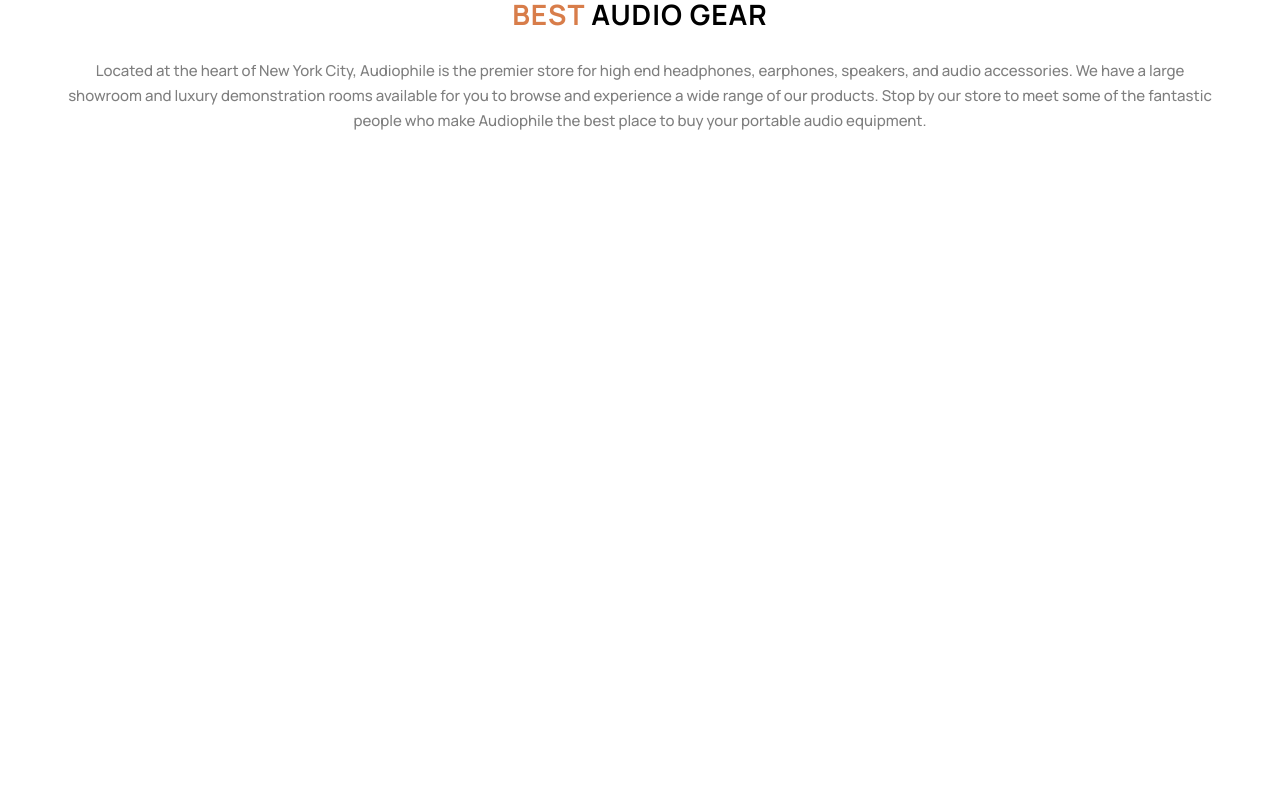
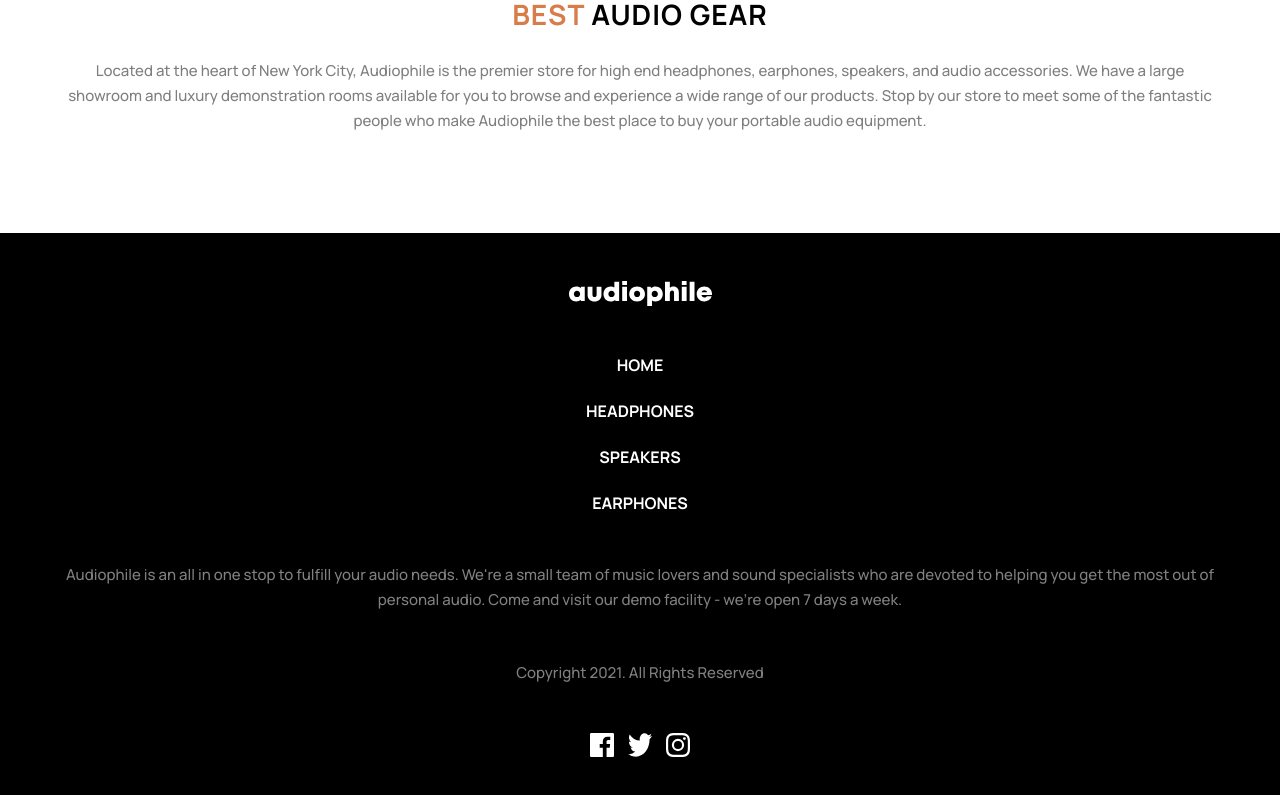
Before and after one commit to beqa200/audiophile-ecommerce-website, a React (Vite) app: page / in a window 1280 px wide. Shown: the part 4062-4857 px from the top of the page. Before the commit the page ends 4295 px from the top, so only its background shows below. Built offline with nearby package versions, Linux system fonts and the light colour scheme.

Commit message:
add footer

```diff
--- a/src/App.tsx
+++ b/src/App.tsx
@@ -8,6 +8,7 @@
 import { Home } from "./pages";
 import { GlobalStyles } from "./styled-components";
 import { Helmet } from "react-helmet";
+import { Footer } from "./components";
 const router = createBrowserRouter(
   createRoutesFromElements(<Route path="/" element={<Home />}></Route>)
 );
@@ -25,6 +26,7 @@
       <Header />
 
       <RouterProvider router={router}></RouterProvider>
+      <Footer />
     </>
   );
 }
--- a/src/assets/index.ts
+++ b/src/assets/index.ts
@@ -11,3 +11,6 @@
 export { default as biggerSpeakersMobile2 } from "./home/mobile/image-speaker-zx7.jpg";
 export { default as biggerEarphonesMobile } from "./home/mobile/image-earphones-yx1.jpg";
 export { default as man } from "./shared/mobile/image-best-gear.jpg";
+export { default as facebook } from "./icons/icon-facebook.svg";
+export { default as twitter } from "./icons/icon-twitter.svg";
+export { default as instagram } from "./icons/icon-instagram.svg";
--- /dev/null
+++ b/src/components/Footer.tsx
@@ -0,0 +1,31 @@
+import React from "react";
+import { FooterContainer } from "../styled-components";
+import { logo, facebook, twitter, instagram } from "../assets";
+export default function Footer() {
+  return (
+    <FooterContainer>
+      <img src={logo} />
+      <div className="pages">
+        <p>HOME</p>
+        <p> HEADPHONES</p>
+        <p>SPEAKERS</p>
+        <p>EARPHONES</p>
+      </div>
+
+      <p className="text">
+        Audiophile is an all in one stop to fulfill your audio needs. We're a
+        small team of music lovers and sound specialists who are devoted to
+        helping you get the most out of personal audio. Come and visit our demo
+        facility - we’re open 7 days a week.
+      </p>
+
+      <p className="copyright">Copyright 2021. All Rights Reserved</p>
+
+      <div className="icons">
+        <img src={facebook} />
+        <img src={twitter} />
+        <img src={instagram} />
+      </div>
+    </FooterContainer>
+  );
+}
--- a/src/components/index.ts
+++ b/src/components/index.ts
@@ -1,3 +1,4 @@
 export { default as Header } from "./Header";
 export { default as Products } from "./Products";
 export { default as Advert } from "./Advert";
+export { default as Footer } from "./Footer";
--- /dev/null
+++ b/src/styled-components/containers/FooterContainer.styled.ts
@@ -0,0 +1,44 @@
+import styled from "styled-components";
+
+const FooterContainer = styled.footer`
+  background-color: black;
+  display: flex;
+  flex-direction: column;
+  align-items: center;
+
+  img {
+    margin-top: 52px;
+    margin-top: 48px;
+  }
+
+  .pages {
+    margin-top: 48px;
+    display: flex;
+    flex-direction: column;
+    align-items: center;
+    justify-content: space-between;
+    height: 160px;
+    color: white;
+    font-weight: 700;
+  }
+
+  .text, .copyright {
+    margin-top: 48px;
+    width: 90%;
+    text-align: center;
+    color: white;
+    font-weight: 500;
+    font-size: 15px;
+    line-height: 25px;
+    opacity: 0.5;
+  }
+
+  .icons {
+    width: 100px;
+    display: flex;
+    justify-content: space-between;
+    margin-bottom: 38px;
+  }
+`;
+
+export default FooterContainer;
--- a/src/styled-components/index.ts
+++ b/src/styled-components/index.ts
@@ -8,3 +8,4 @@
 } from "./components/Buttons.styled";
 export { default as ProductsContainer } from "./containers/ProductsContainer.styled";
 export { default as AdvertContainer } from "./containers/AdvertContainer.styled";
+export { default as FooterContainer } from "./containers/FooterContainer.styled";
```
